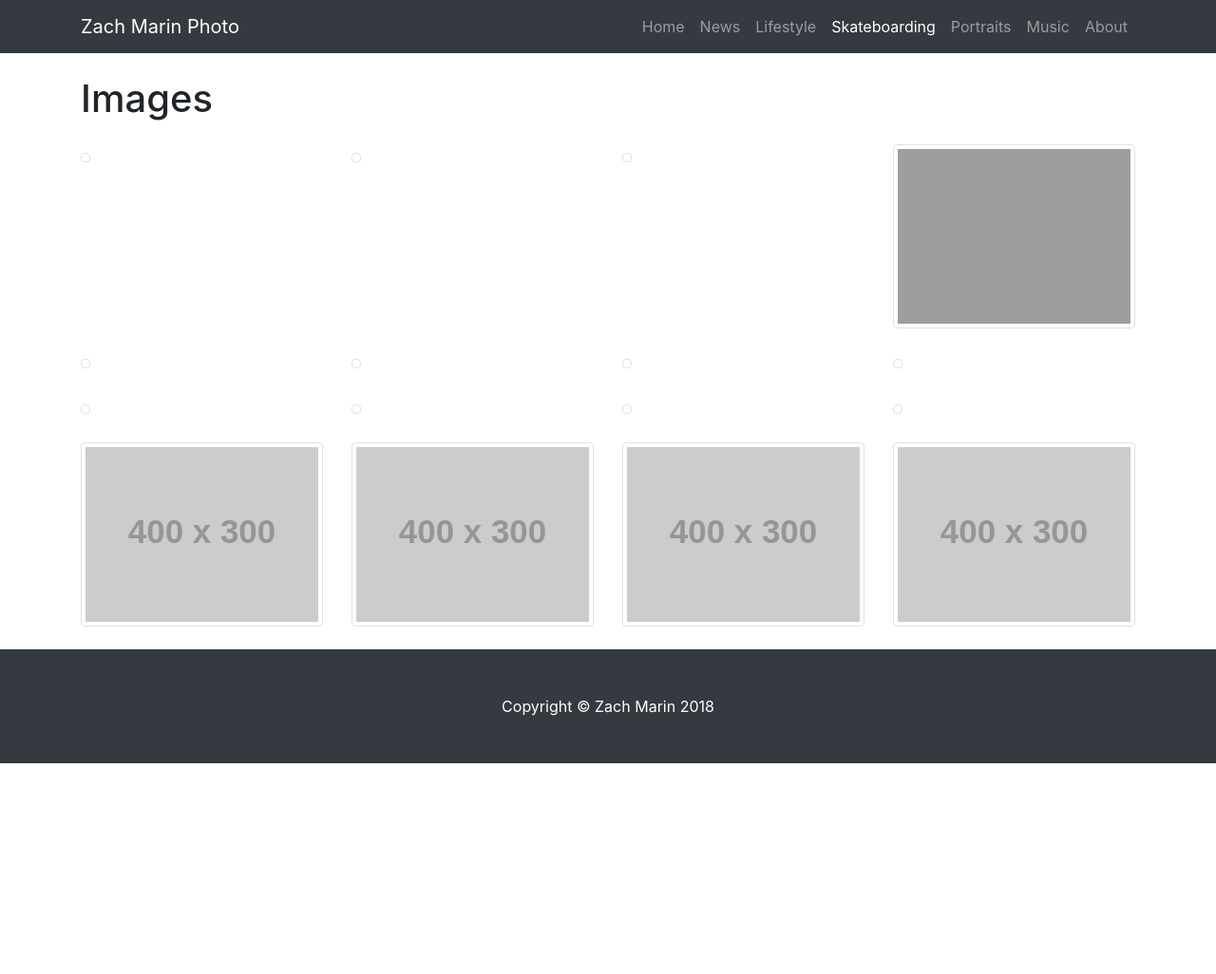
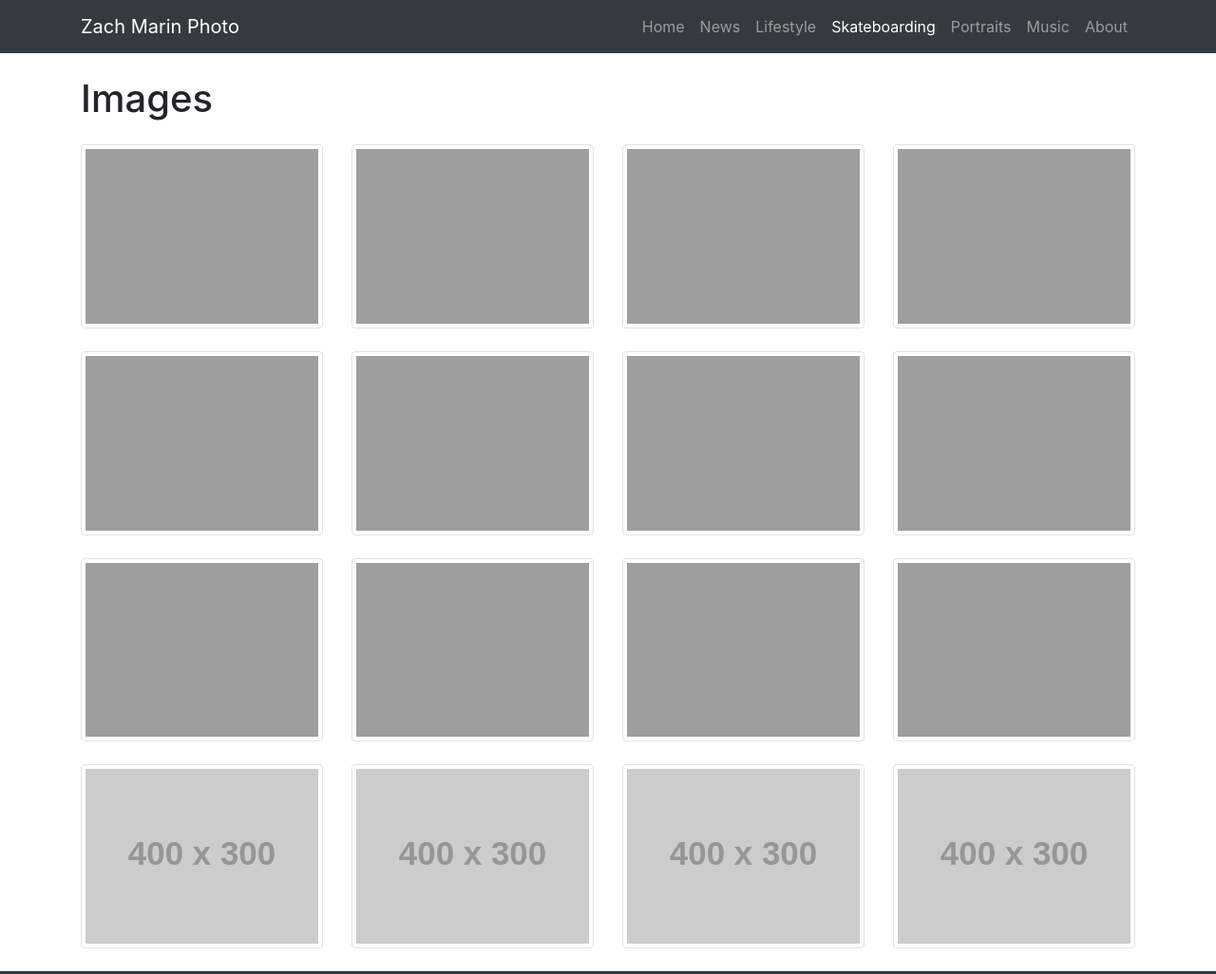
Before and after one commit to zachmarinphoto/zachmarinphoto, a website: page skateboarding.html in a window 1280 px wide. Shown: the top 1026 px of the page at 95% size. Before the commit the page ends 804 px from the top, so only its background shows below. Drawn offline with Linux system fonts and the light colour scheme; the site is published under a folder, as on GitHub Pages, so addresses that start at the root find nothing; placeholder pictures from the web are drawn by us.

Commit message:
fixed pics

```diff
--- a/skateboarding.html
+++ b/skateboarding.html
@@ -66,42 +66,42 @@
 
         <div class="col-lg-3 col-md-4 col-xs-6">
           <a href="./photos/d/skate01.JPG" class="d-block mb-4 h-100">
-            <img class="img-fluid img-thumbnail" src="/photos/d/skate01.JPG" alt="">
+            <img class="img-fluid img-thumbnail" src="./photos/d/skate01.JPG" alt="">
           </a>
         </div>
         <div class="col-lg-3 col-md-4 col-xs-6">
-          <a href="/photos/d/skate02.JPG" class="d-block mb-4 h-100">
-            <img class="img-fluid img-thumbnail" src="/photos/d/skate02.JPG" alt="">
+          <a href="./photos/d/skate02.JPG" class="d-block mb-4 h-100">
+            <img class="img-fluid img-thumbnail" src="./photos/d/skate02.JPG" alt="">
           </a>
         </div>
         <div class="col-lg-3 col-md-4 col-xs-6">
-          <a href="/photos/d/skate03.JPG" class="d-block mb-4 h-100">
-            <img class="img-fluid img-thumbnail" src="/photos/d/skate03.JPG" alt="">
+          <a href="./photos/d/skate03.JPG" class="d-block mb-4 h-100">
+            <img class="img-fluid img-thumbnail" src="./photos/d/skate03.JPG" alt="">
           </a>
         </div>
         <div class="col-lg-3 col-md-4 col-xs-6">
           <a href="/photos/d/skate04.JPG" class="d-block mb-4 h-100">
-            <img class="img-fluid img-thumbnail" src="h/photos/d/skate04.JPG" alt="">
+            <img class="img-fluid img-thumbnail" src="./photos/d/skate04.JPG" alt="">
           </a>
         </div>
         <div class="col-lg-3 col-md-4 col-xs-6">
-          <a href="/photos/d/skate05.JPG" class="d-block mb-4 h-100">
-            <img class="img-fluid img-thumbnail" src="/photos/d/skate05.JPG" alt="">
+          <a href="./photos/d/skate05.JPG" class="d-block mb-4 h-100">
+            <img class="img-fluid img-thumbnail" src="./photos/d/skate05.JPG" alt="">
           </a>
         </div>
         <div class="col-lg-3 col-md-4 col-xs-6">
-          <a href="/photos/d/skate06.JPG" class="d-block mb-4 h-100">
-            <img class="img-fluid img-thumbnail" src="/photos/d/skate06.JPG" alt="">
+          <a href="./photos/d/skate06.JPG" class="d-block mb-4 h-100">
+            <img class="img-fluid img-thumbnail" src="./photos/d/skate06.JPG" alt="">
           </a>
         </div>
         <div class="col-lg-3 col-md-4 col-xs-6">
-          <a href="/photos/d/skate07.JPG" class="d-block mb-4 h-100">
-            <img class="img-fluid img-thumbnail" src="/photos/d/skate07.JPG" alt="">
+          <a href="./photos/d/skate07.JPG" class="d-block mb-4 h-100">
+            <img class="img-fluid img-thumbnail" src="./photos/d/skate07.JPG" alt="">
           </a>
         </div>
         <div class="col-lg-3 col-md-4 col-xs-6">
-          <a href="/photos/d/skate08.JPG" class="d-block mb-4 h-100">
-            <img class="img-fluid img-thumbnail" src="/photos/d/skate08.JPG" alt="">
+          <a href="./photos/d/skate08.JPG" class="d-block mb-4 h-100">
+            <img class="img-fluid img-thumbnail" src="./photos/d/skate08.JPG" alt="">
           </a>
         </div>
       <!--/div>
@@ -110,23 +110,23 @@
 
       <div class="row text-center text-lg-left"-->
         <div class="col-lg-3 col-md-4 col-xs-6">
-          <a href="/photos/d/skate09.JPG" class="d-block mb-4 h-100">
-            <img class="img-fluid img-thumbnail" src="/photos/d/skate09.JPG" alt="">
+          <a href="./photos/d/skate09.JPG" class="d-block mb-4 h-100">
+            <img class="img-fluid img-thumbnail" src="./photos/d/skate09.JPG" alt="">
           </a>
         </div>
         <div class="col-lg-3 col-md-4 col-xs-6">
-          <a href="/photos/d/skate10.JPG" class="d-block mb-4 h-100">
-            <img class="img-fluid img-thumbnail" src="/photos/d/skate10.JPG" alt="">
+          <a href="./photos/d/skate10.JPG" class="d-block mb-4 h-100">
+            <img class="img-fluid img-thumbnail" src="./photos/d/skate10.JPG" alt="">
           </a>
         </div>
         <div class="col-lg-3 col-md-4 col-xs-6">
-          <a href="/photos/d/skate11.JPG" class="d-block mb-4 h-100">
-            <img class="img-fluid img-thumbnail" src="/photos/d/skate11.JPG" alt="">
+          <a href="./photos/d/skate11.JPG" class="d-block mb-4 h-100">
+            <img class="img-fluid img-thumbnail" src="./photos/d/skate11.JPG" alt="">
           </a>
         </div>
         <div class="col-lg-3 col-md-4 col-xs-6">
-          <a href="/photos/d/skate12.JPG" class="d-block mb-4 h-100">
-            <img class="img-fluid img-thumbnail" src="/photos/d/skate12.JPG" alt="">
+          <a href="./photos/d/skate12.JPG" class="d-block mb-4 h-100">
+            <img class="img-fluid img-thumbnail" src="./photos/d/skate12.JPG" alt="">
           </a>
         </div>
         <div class="col-lg-3 col-md-4 col-xs-6">
```
Also changed, not shown: portraits.html (+9 -9 lines).
